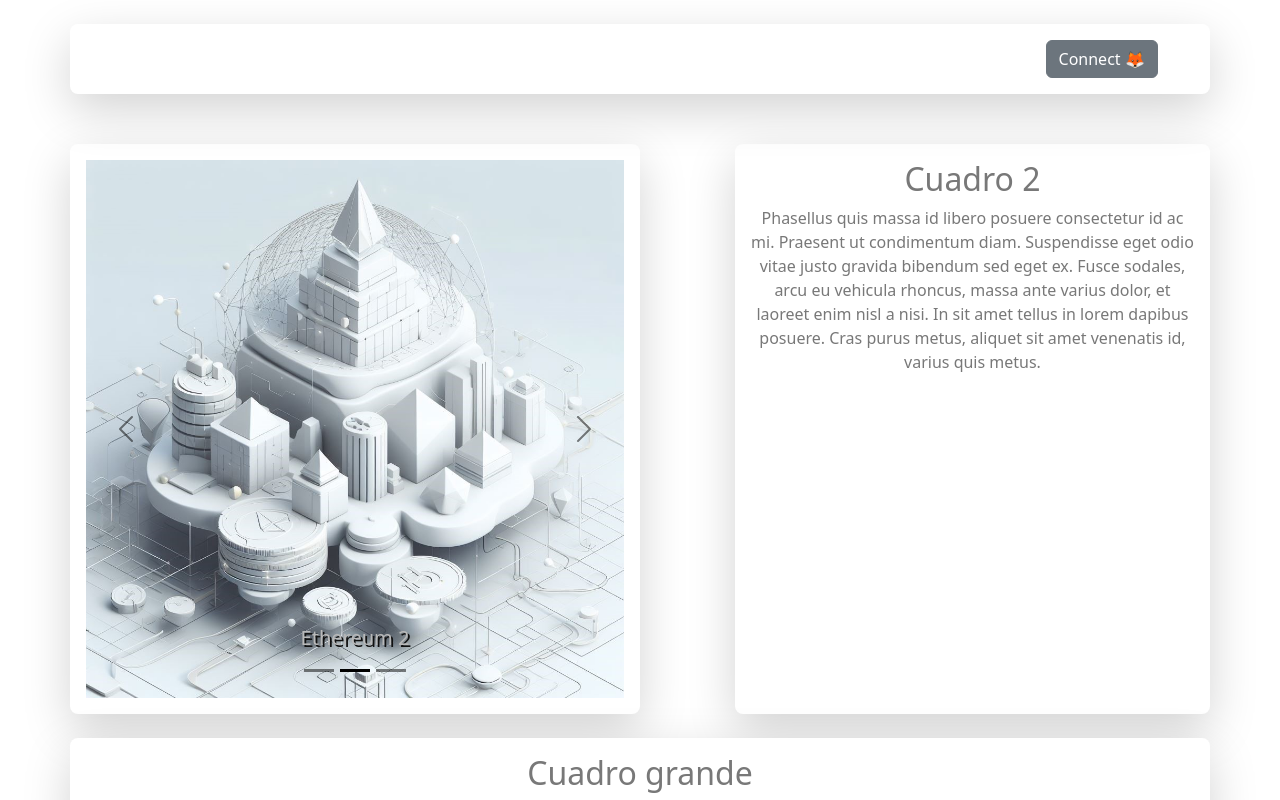
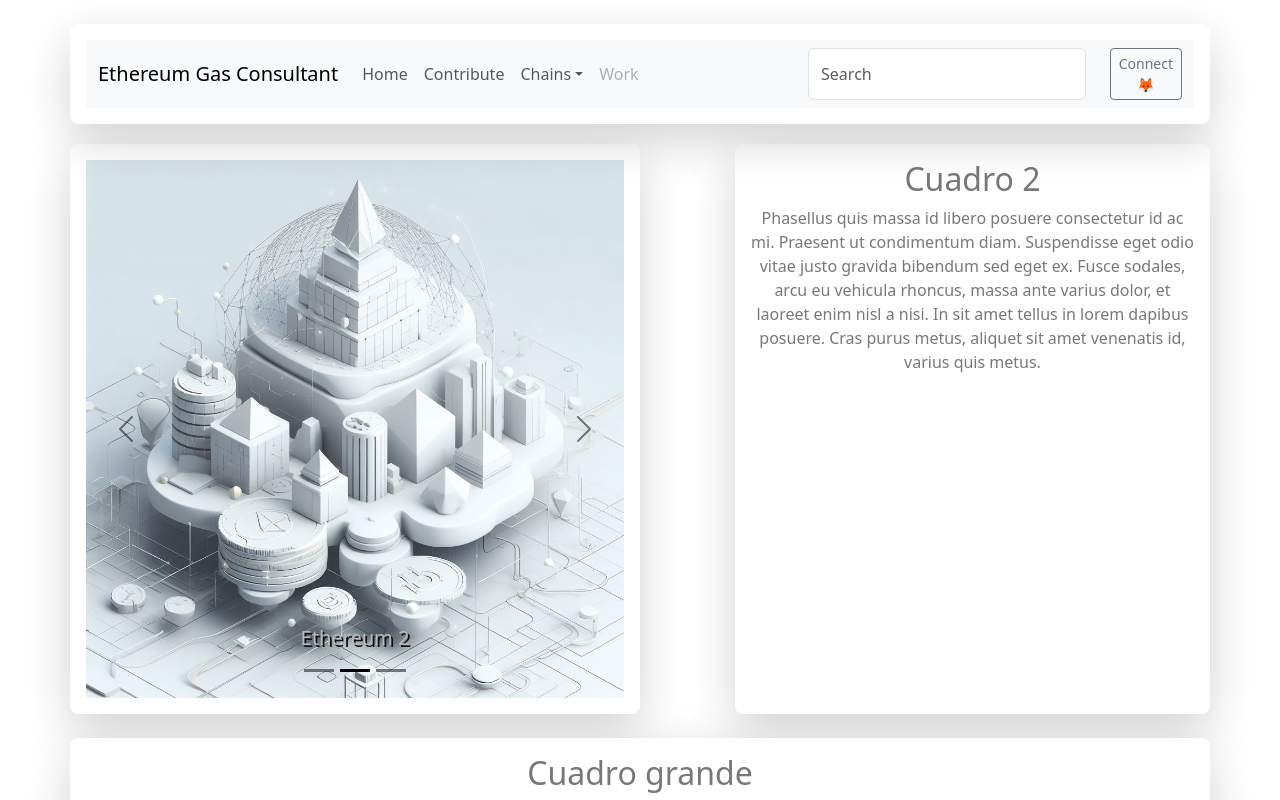
Before and after one commit to Oriojas/chainlink_hack_2023, a React (Create React App) app: page / in a window 1280 px wide. Shown: the top 800 px of the page. Built offline with nearby package versions, Linux system fonts and the light colour scheme.

Commit message:
feat: create navbar

```diff
--- a/src/App.js
+++ b/src/App.js
@@ -3,7 +3,7 @@ import Container from 'react-bootstrap/Container';
 import Row from 'react-bootstrap/Row';
 import Col from 'react-bootstrap/Col';
 import Carrousel from './components/Carrousel';
-import MetamaskButton from './components/Metamask';
+import NavBar from './components/Nav';
 
 function App() {
   return (
@@ -13,8 +13,8 @@ function App() {
         <Container className="container-fix">
           <Row className="justify-content-md-center">
             <Col className='text-center shadow-lg p-3 mb-4 mt-4 bg-body rounded-3 bg-transparent text-dark'>
-              <Col className='col-md-6 offset-md-8'>
-                <MetamaskButton></MetamaskButton>
+              <Col className='col-md-12'>
+                <NavBar></NavBar>
               </Col>
             </Col>
           </Row>
--- a/src/components/Metamask.js
+++ b/src/components/Metamask.js
@@ -26,7 +26,7 @@ function MetamaskButton() {
 
   return (
     <>
-      <Button variant="secondary" onClick={connectMetamask}>
+      <Button size="sm" variant="outline-secondary" onClick={connectMetamask}>
         Connect 🦊
       </Button>
 
@@ -36,7 +36,7 @@ function MetamaskButton() {
         </Modal.Header>
         <Modal.Body>Por favor instala Metamask para continuar.</Modal.Body>
         <Modal.Footer>
-          <Button variant="secondary" onClick={handleClose}>
+          <Button size="sm" variant="outline-secondary" onClick={handleClose}>
             Cerrar
           </Button>
         </Modal.Footer>
--- /dev/null
+++ b/src/components/Nav.js
@@ -0,0 +1,51 @@
+import Container from 'react-bootstrap/Container';
+import Form from 'react-bootstrap/Form';
+import Nav from 'react-bootstrap/Nav';
+import Navbar from 'react-bootstrap/Navbar';
+import NavDropdown from 'react-bootstrap/NavDropdown';
+import MetamaskButton from './Metamask';
+
+function NavScrollExample() {
+  return (
+    <Navbar variant='light' expand="sm" className="bg-body-tertiary">
+      <Container fluid>
+        <Navbar.Brand href="#">Ethereum Gas Consultant</Navbar.Brand>
+        <Navbar.Toggle aria-controls="navbarScroll" />
+        <Navbar.Collapse id="navbarScroll">
+          <Nav
+            className="me-auto my-2 my-lg-0"
+            style={{ maxHeight: '100px' }}
+            navbarScroll
+          >
+            <Nav.Link href="#action1">Home</Nav.Link>
+            <Nav.Link href="#action2">Contribute</Nav.Link>
+            <NavDropdown title="Chains" id="navbarScrollingDropdown">
+              <NavDropdown.Item href="#action3">Ethereum</NavDropdown.Item>
+              <NavDropdown.Item href="#action4">
+                Polygon
+              </NavDropdown.Item>
+              <NavDropdown.Divider />
+              <NavDropdown.Item href="#action5">
+                Optimism
+              </NavDropdown.Item>
+            </NavDropdown>
+            <Nav.Link href="#" disabled>
+                Work
+            </Nav.Link>
+          </Nav>
+          <Form className="d-flex">
+            <Form.Control
+              type="search"
+              placeholder="Search"
+              className="me-4"
+              aria-label="Search"
+            />
+            <MetamaskButton></MetamaskButton>
+          </Form>
+        </Navbar.Collapse>
+      </Container>
+    </Navbar>
+  );
+}
+
+export default NavScrollExample;
```
